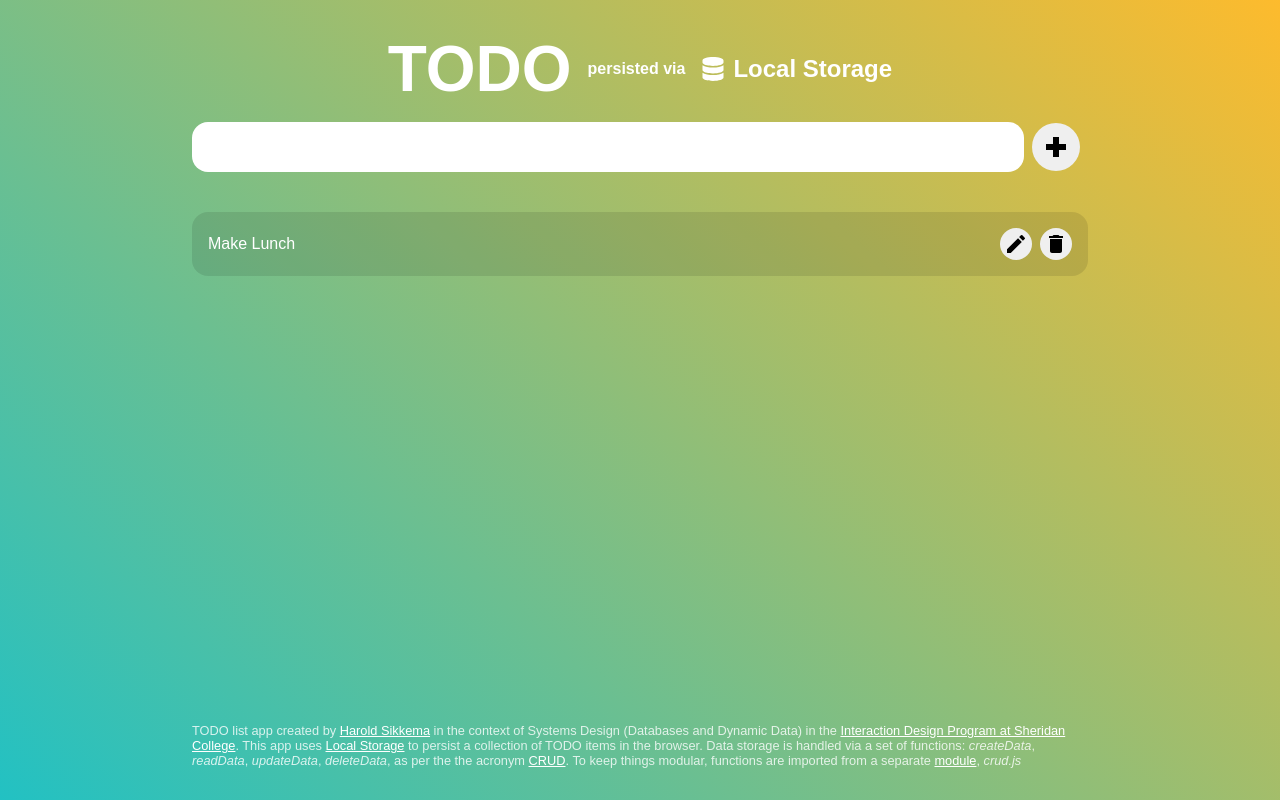
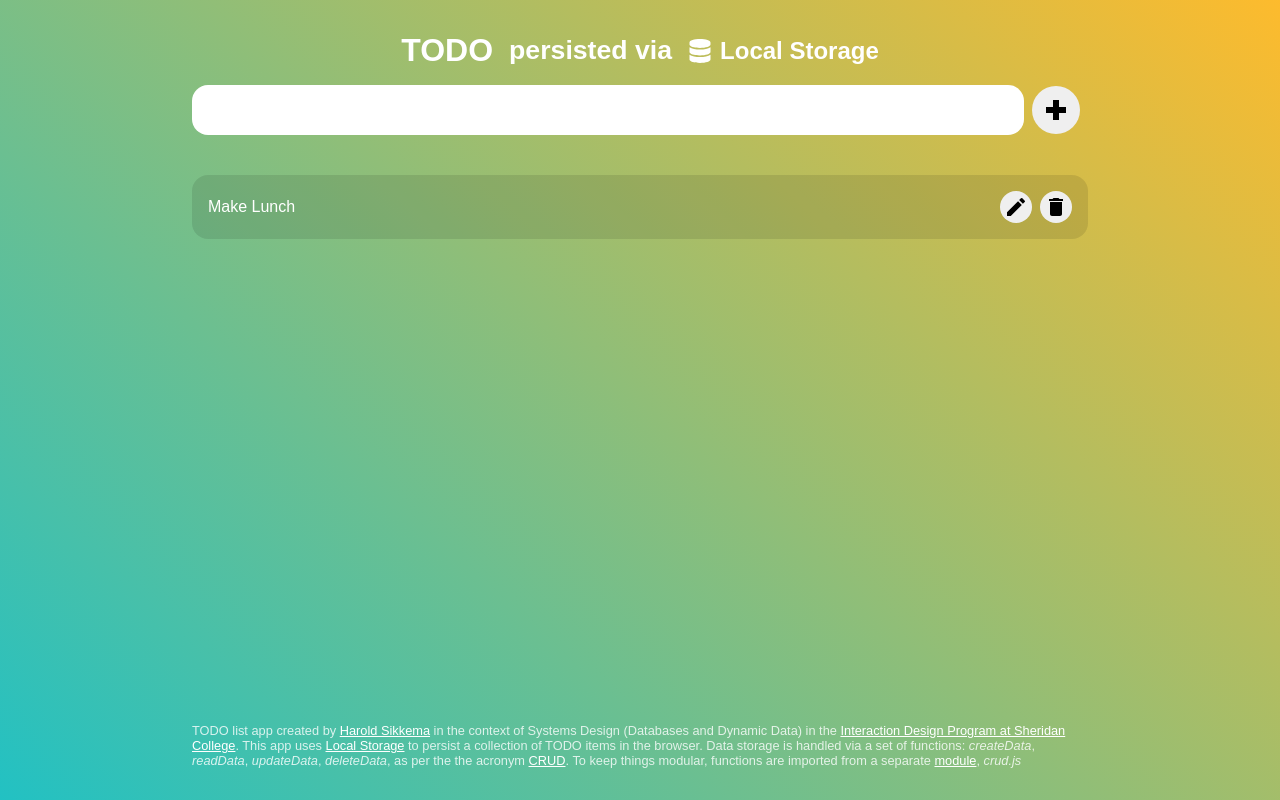
Before and after one commit to nsitu/todo-local, a plain HTML site: page index.html in a window 1280 px wide. Drawn offline with Linux system fonts and the light colour scheme; a web font is replaced by a local one.

Commit message:
Update style.css

```diff
--- a/style.css
+++ b/style.css
@@ -22,7 +22,7 @@ main{
   min-height: 100vh;
 }
 header h2 {
-  font-size: 4rem;
+  font-size: 2rem;
   margin: 2rem 0 1rem 0;
   /* Fonts via Adobe */
   font-family: highgate,sans-serif;
@@ -32,7 +32,7 @@ header h2 {
   gap: 1rem;
   align-items: center;
 }
-header h2 small{
+header h2 i{
   font-size: 1rem;
 }
 header h2 a{
```
